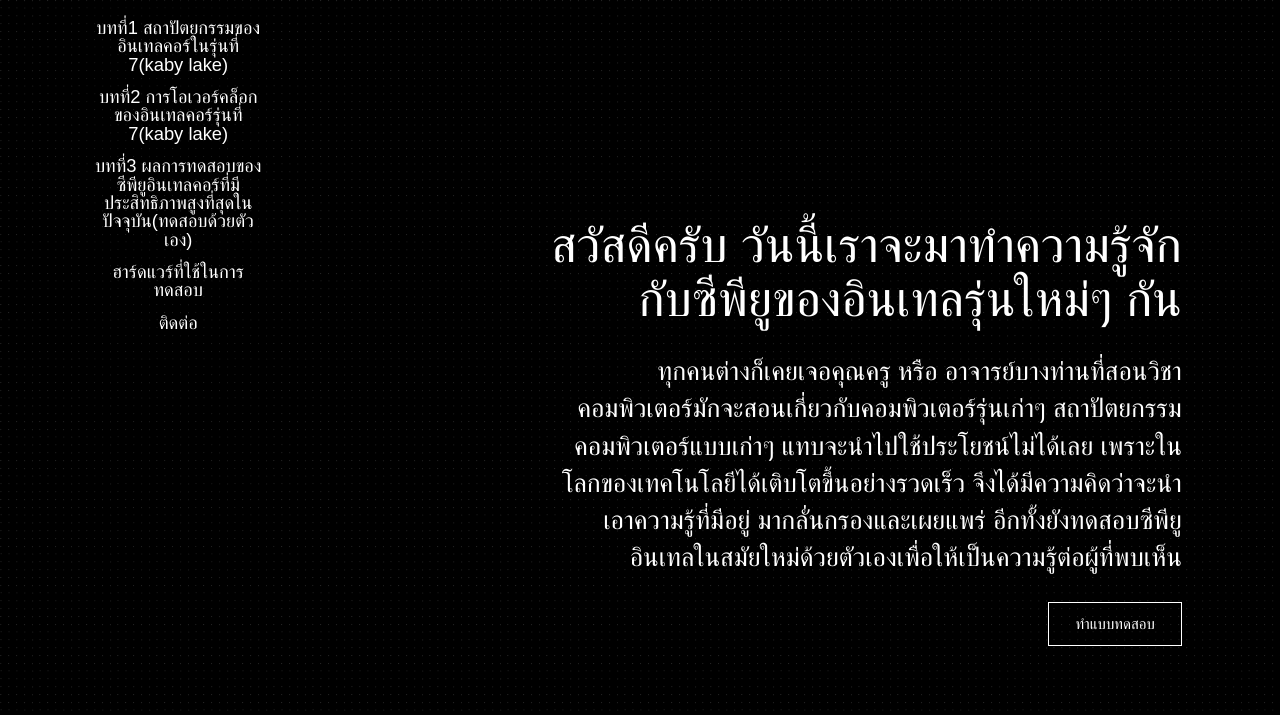
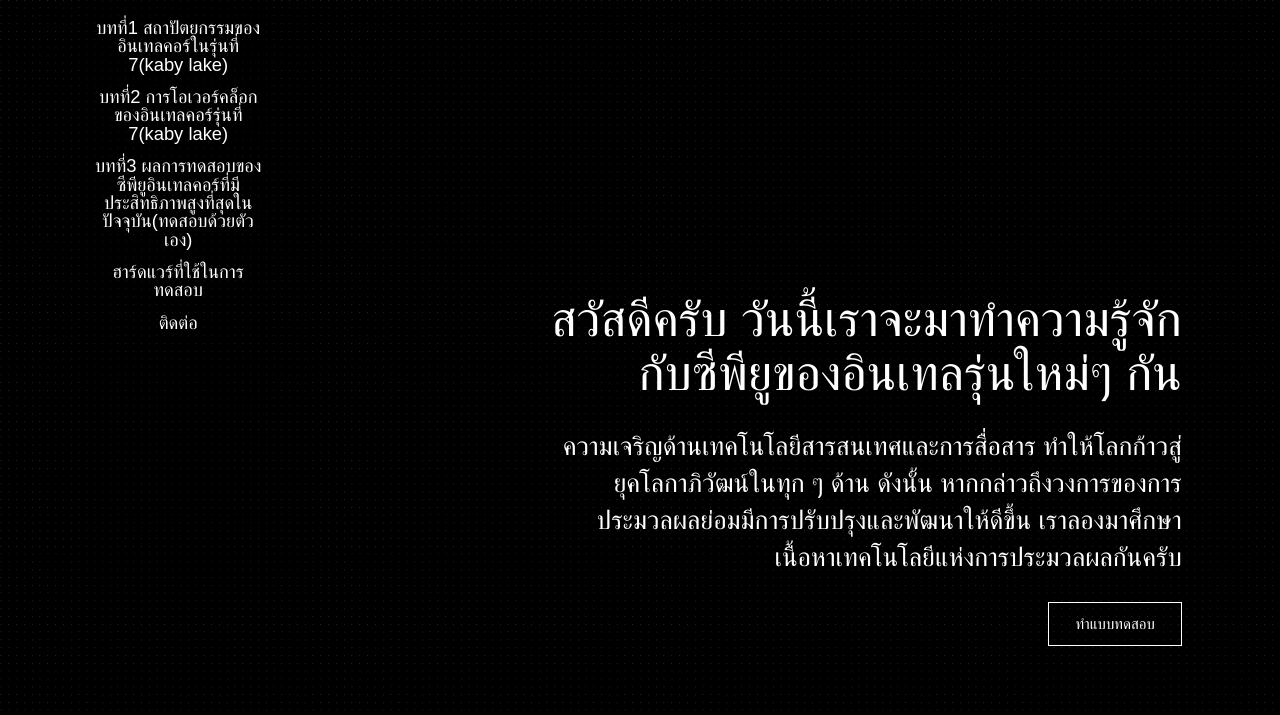
Before and after one commit to k12club/Project2-SWE_341, a plain HTML site: page index2.html in a window 1280 px wide. Shown: the top 715 px of the page. Drawn offline with nearby package versions, Linux system fonts and the light colour scheme; a script that the page names is missing; a web font is replaced by a local one.

Commit message:
ความเจริญด้านเทคโนโลยีสารสนเทศและการสื่อสาร ทำให้โลกก้าวสู่ยุคโลกาภิวัฒน์ในทุก ๆ ด้าน ดังนั้น หากกล่าวถึงวงการของการประมวลผลย่อมมีการปรับปรุงและพัฒนาให้ดีขึ้น เราลองมาศึกษาเนื้อหาเทคโนโลยีแห่งการประมวลผลกันครับ

```diff
--- a/index2.html
+++ b/index2.html
@@ -71,7 +71,7 @@
 
                         <section class="feature-text">
                             <h2>สวัสดีครับ วันนี้เราจะมาทำความรู้จักกับซีพียูของอินเทลรุ่นใหม่ๆ กัน</h2>
-                            <p>ทุกคนต่างก็เคยเจอคุณครู หรือ อาจารย์บางท่านที่สอนวิชาคอมพิวเตอร์มักจะสอนเกี่ยวกับคอมพิวเตอร์รุ่นเก่าๆ สถาปัตยกรรมคอมพิวเตอร์แบบเก่าๆ แทบจะนำไปใช้ประโยชน์ไม่ได้เลย เพราะในโลกของเทคโนโลยีได้เติบโตขึ้นอย่างรวดเร็ว จึงได้มีความคิดว่าจะนำเอาความรู้ที่มีอยู่ มากลั่นกรองและเผยแพร่ อีกทั้งยังทดสอบซีพียูอินเทลในสมัยใหม่ด้วยตัวเองเพื่อให้เป็นความรู้ต่อผู้ที่พบเห็น </p>
+                            <p>ความเจริญด้านเทคโนโลยีสารสนเทศและการสื่อสาร ทำให้โลกก้าวสู่ยุคโลกาภิวัฒน์ในทุก ๆ ด้าน ดังนั้น หากกล่าวถึงวงการของการประมวลผลย่อมมีการปรับปรุงและพัฒนาให้ดีขึ้น เราลองมาศึกษาเนื้อหาเทคโนโลยีแห่งการประมวลผลกันครับ </p>
                             <p><a href="" onclick="populate_and_open_modal(event, 'modal-content-0');" class="btn btn-outline-inverse btn-sm">ทำแบบทดสอบ</a></p>
                         </section>
                         <div class="content-to-populate-in-modal" id="modal-content-0">
```
